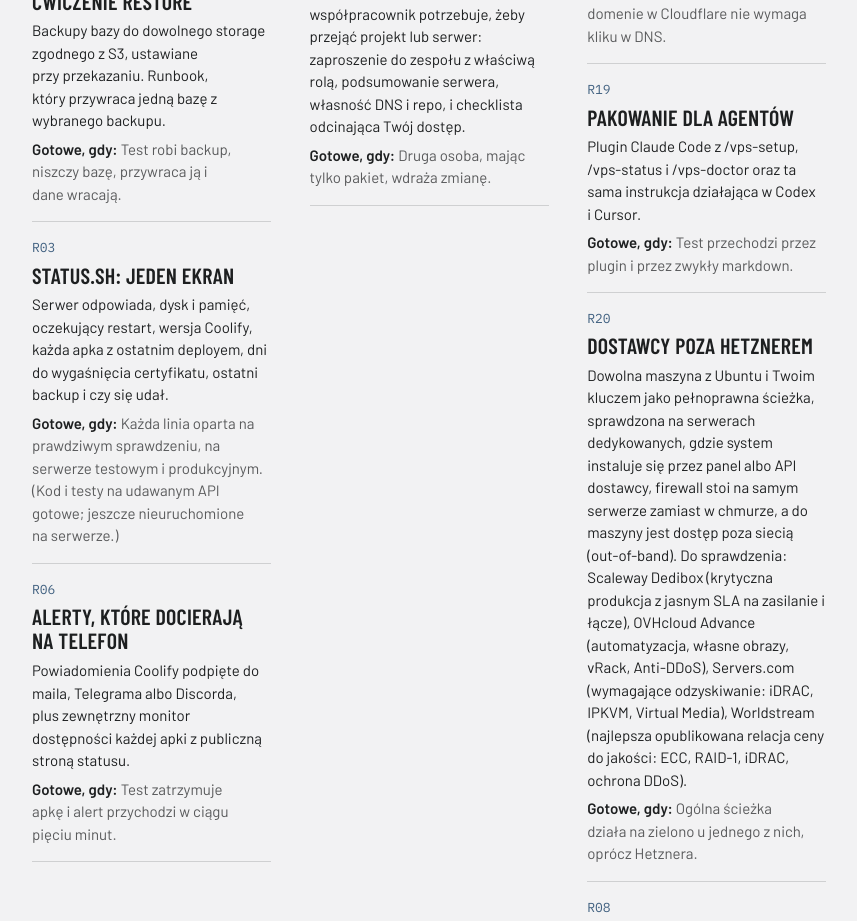
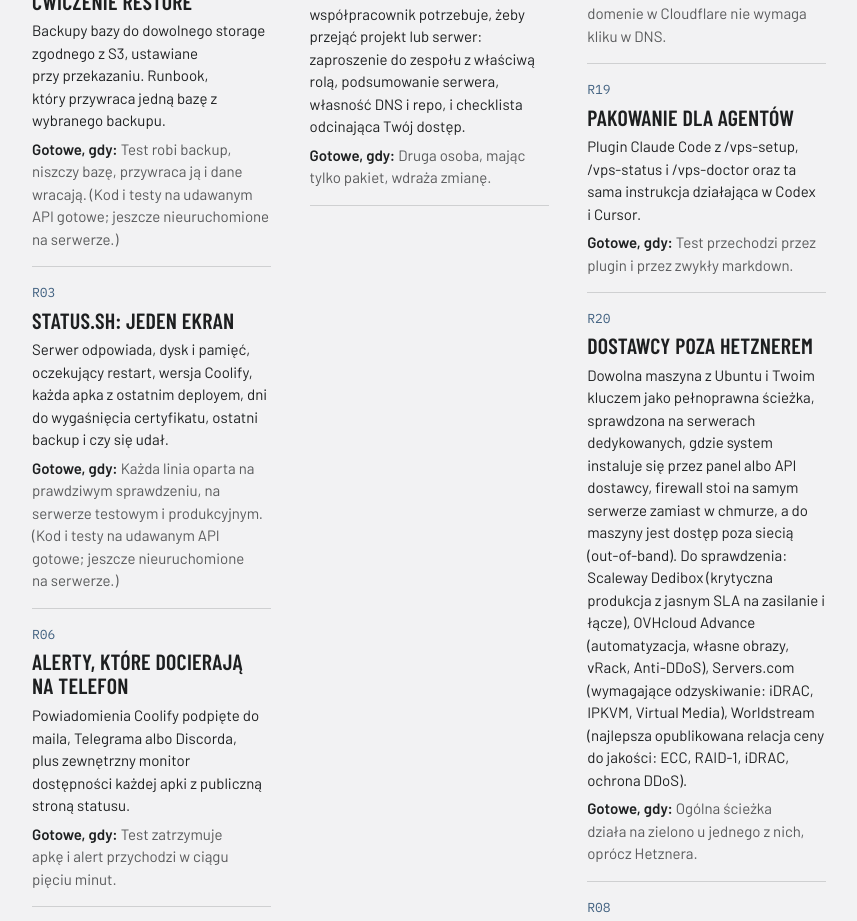
Before and after one commit to bartek-filipiuk/vps-setup-one-shot, a Next.js app in the folder starter/: page /pl/roadmap in a window 1280 px wide. Shown: the part 1880-2801 px from the top of the page, without its empty margins (72-929 px from the left). Built offline with nearby package versions, Linux system fonts and the light colour scheme; no server answers.

Commit message:
Roadmap and README: R04 code and fake-API tests done, not run on a server yet

```diff
--- a/starter/app/roadmap.ts
+++ b/starter/app/roadmap.ts
@@ -10,7 +10,7 @@ const en: { lanes: Record<LaneKey, Item[]>; shipped: Shipped[] } = {
     now: [
       { id: "R02", name: "The first full run, recorded", value: "One manual run of phases 01–06, start to finish, on a fresh small Hetzner server, on video. The two real open notes settled: the domain lockout in the plan and Postgres 18 in the Coolify API reference. Results written into the README Status.", done: "The README Status says phases 01–06 ran end to end on a named Coolify version, the two [verify] notes are settled, this page links the recording." },
       { id: "R01", name: "Staged test harness", value: "On every pull request, the checks that need no server: the shell library tests, shellcheck, and a syntax check of the shell blocks in the phases. A full run on a throwaway server only on demand and before releases. A fully unattended run needs the Coolify admin registration and API token steps automated and a fresh hostname per run (Let's Encrypt limits), which depends on DNS through the API.", done: "The checks run on every pull request and one on-demand full run went green." },
-      { id: "R04", name: "Off-site backups and a restore drill", value: "Database backups to any S3-compatible storage, set up during handover. A runbook that restores one database from a chosen backup.", done: "The harness backs up, destroys the database, restores it, and the data is back." },
+      { id: "R04", name: "Off-site backups and a restore drill", value: "Database backups to any S3-compatible storage, set up during handover. A runbook that restores one database from a chosen backup.", done: "The harness backs up, destroys the database, restores it, and the data is back. (Code and fake-API tests done; not run on a server yet.)" },
       { id: "R03", name: "status.sh: one screen", value: "Server reachable, disk and memory, pending reboot, Coolify version, every app with its last deploy, days to certificate expiry, last backup and whether it worked.", done: "Every line is backed by a real check, on the test server and on a production one. (Code and fake-API tests done; not run on a server yet.)" },
       { id: "R06", name: "Alerts that reach a phone", value: "Coolify's own notifications wired to email, Telegram or Discord, plus an external uptime check per app with a public status page.", done: "The harness stops an app and an alert arrives within five minutes." },
     ],
@@ -50,7 +50,7 @@ const pl: typeof en = {
     now: [
       { id: "R02", name: "Pierwszy pełny przebieg, nagrany", value: "Jeden ręczny przebieg faz 01–06 od początku do końca na świeżym, małym serwerze Hetznera, na wideo. Dwie prawdziwe otwarte notatki rozstrzygnięte: blokada domeny w planie i Postgres 18 w opisie API Coolify. Wyniki wpisane do sekcji Status w README.", done: "Status w README mówi, że fazy 01–06 przeszły od początku do końca na konkretnej wersji Coolify, dwie notatki [verify] są rozstrzygnięte, ta strona linkuje nagranie." },
       { id: "R01", name: "Testy etapami", value: "Przy każdym pull requeście sprawdzenia, które nie potrzebują serwera: testy biblioteki shella, shellcheck i kontrola składni bloków shella z faz. Pełny przebieg na jednorazowym serwerze tylko na żądanie i przed wydaniem. Przebieg w pełni bez człowieka wymaga zautomatyzowania rejestracji admina i tokenu API w Coolify oraz nowej nazwy hosta przy każdym przebiegu (limity Let's Encrypt), a to zależy od DNS przez API.", done: "Sprawdzenia działają przy każdym pull requeście i jeden pełny przebieg na żądanie przeszedł na zielono." },
-      { id: "R04", name: "Backupy poza serwerem i ćwiczenie restore", value: "Backupy bazy do dowolnego storage zgodnego z S3, ustawiane przy przekazaniu. Runbook, który przywraca jedną bazę z wybranego backupu.", done: "Test robi backup, niszczy bazę, przywraca ją i dane wracają." },
+      { id: "R04", name: "Backupy poza serwerem i ćwiczenie restore", value: "Backupy bazy do dowolnego storage zgodnego z S3, ustawiane przy przekazaniu. Runbook, który przywraca jedną bazę z wybranego backupu.", done: "Test robi backup, niszczy bazę, przywraca ją i dane wracają. (Kod i testy na udawanym API gotowe; jeszcze nieuruchomione na serwerze.)" },
       { id: "R03", name: "status.sh: jeden ekran", value: "Serwer odpowiada, dysk i pamięć, oczekujący restart, wersja Coolify, każda apka z ostatnim deployem, dni do wygaśnięcia certyfikatu, ostatni backup i czy się udał.", done: "Każda linia oparta na prawdziwym sprawdzeniu, na serwerze testowym i produkcyjnym. (Kod i testy na udawanym API gotowe; jeszcze nieuruchomione na serwerze.)" },
       { id: "R06", name: "Alerty, które docierają na telefon", value: "Powiadomienia Coolify podpięte do maila, Telegrama albo Discorda, plus zewnętrzny monitor dostępności każdej apki z publiczną stroną statusu.", done: "Test zatrzymuje apkę i alert przychodzi w ciągu pięciu minut." },
     ],
```
Also changed, not shown: 2 other files (tests, documents, lock files or other folders).
